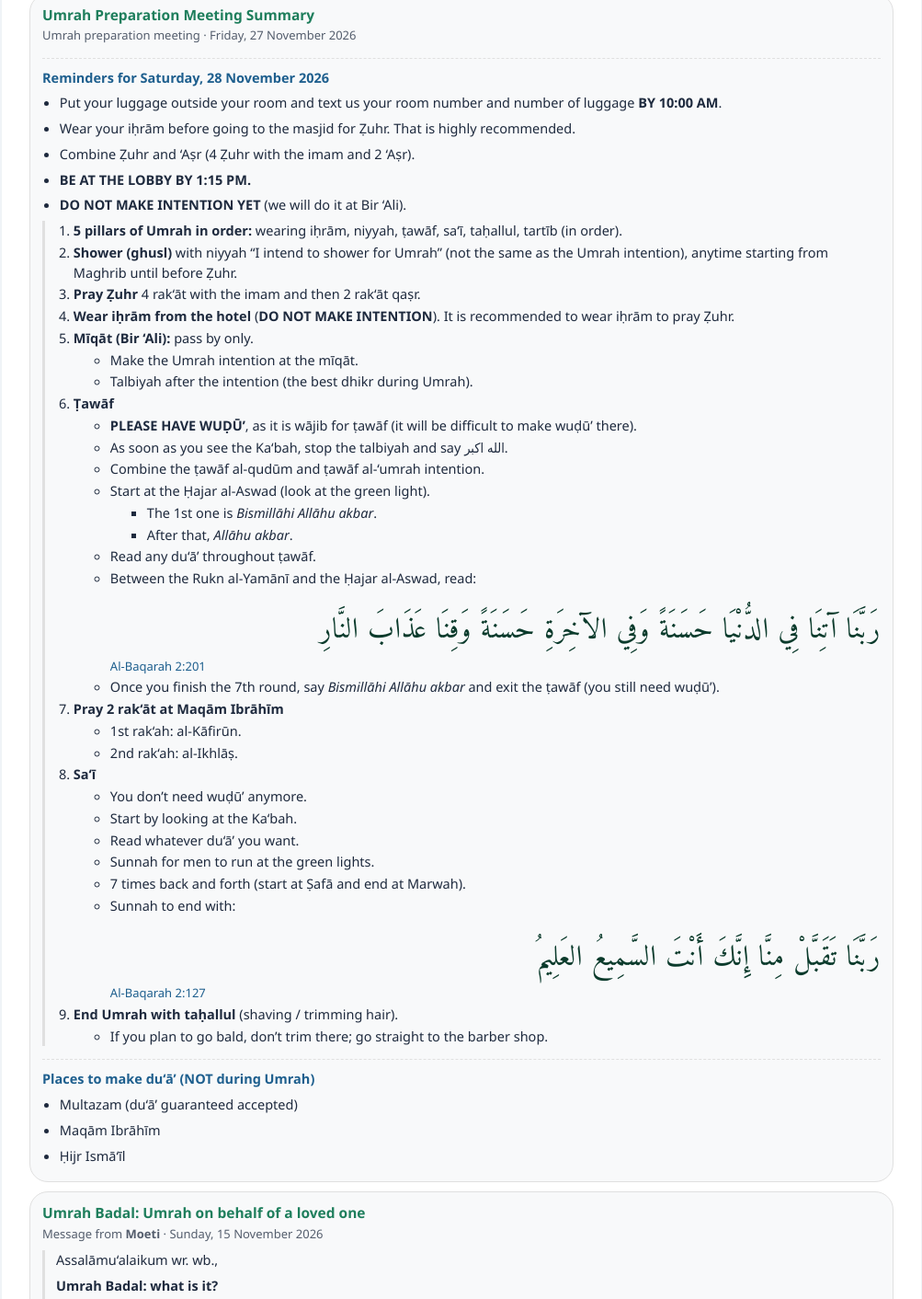
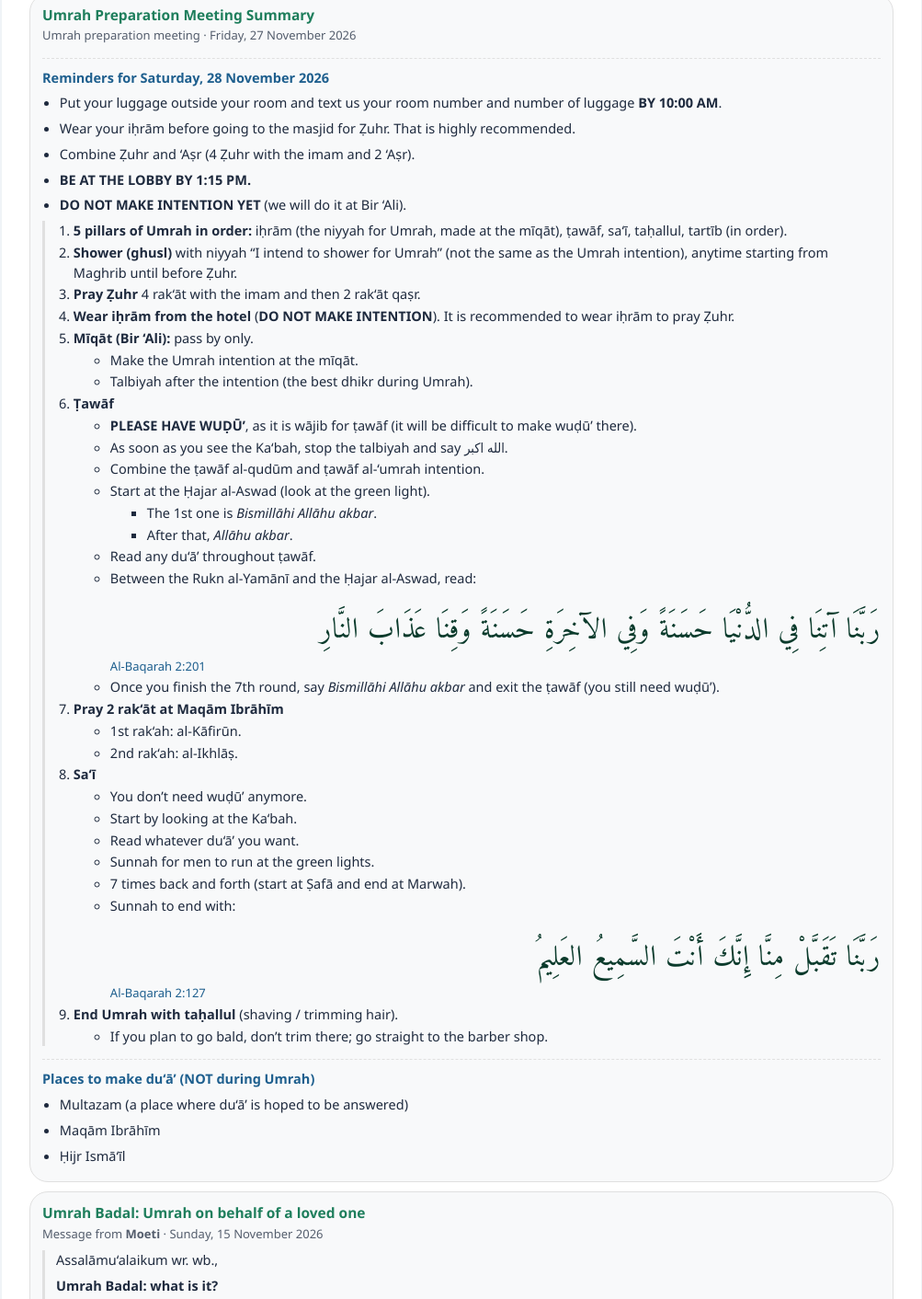
Before and after one commit to H2Oesman/Ar-Rahman, a plain HTML site: page Arrahman_Umrah.html in a window 1280 px wide. Shown: the part 6758-8170 px from the top of the page at 92% size, without its empty margins (138-1141 px from the left). Drawn offline with Linux system fonts and the light colour scheme; a web font is replaced by a local one.

Commit message:
Clarify pillar count and Multazam wording in meeting summary
Count ihram and its niyyah as one pillar so the list has five, and
describe the Multazam as a place where du'a is hoped to be answered.

Co-Authored-By: Claude Opus 5.5 <noreply@anthropic.com>
Claude-Session: https://claude.ai/code/session_018qSa8UfCtxLK1CAtcafiv8

```diff
--- a/Arrahman_Umrah.html
+++ b/Arrahman_Umrah.html
@@ -1573,7 +1573,7 @@ footer, footer p, footer a, footer span:not(.ar-word) { font-size: 11px !importa
                     </ul>
                     <div class="msg-body">
                         <ol>
-                            <li><strong>5 pillars of Umrah in order:</strong> wearing iḥrām, niyyah, ṭawāf, sa‘ī, taḥallul, tartīb (in order).</li>
+                            <li><strong>5 pillars of Umrah in order:</strong> iḥrām (the niyyah for Umrah, made at the mīqāt), ṭawāf, sa‘ī, taḥallul, tartīb (in order).</li>
                             <li><strong>Shower (ghusl)</strong> with niyyah “I intend to shower for Umrah” (not the same as the Umrah intention), anytime starting from Maghrib until before Ẓuhr.</li>
                             <li><strong>Pray Ẓuhr</strong> 4 rak‘āt with the imam and then 2 rak‘āt qaṣr.</li>
                             <li><strong>Wear iḥrām from the hotel</strong> (<strong>DO NOT MAKE INTENTION</strong>). It is recommended to wear iḥrām to pray Ẓuhr.</li>
@@ -1630,7 +1630,7 @@ footer, footer p, footer a, footer span:not(.ar-word) { font-size: 11px !importa
                     </div>
                     <div class="rules-head">Places to make du‘ā’ (NOT during Umrah)</div>
                     <ul class="rules-list">
-                        <li>Multazam (du‘ā’ guaranteed accepted)</li>
+                        <li>Multazam (a place where du‘ā’ is hoped to be answered)</li>
                         <li>Maqām Ibrāhīm</li>
                         <li>Ḥijr Ismā‘īl</li>
                     </ul>
```
